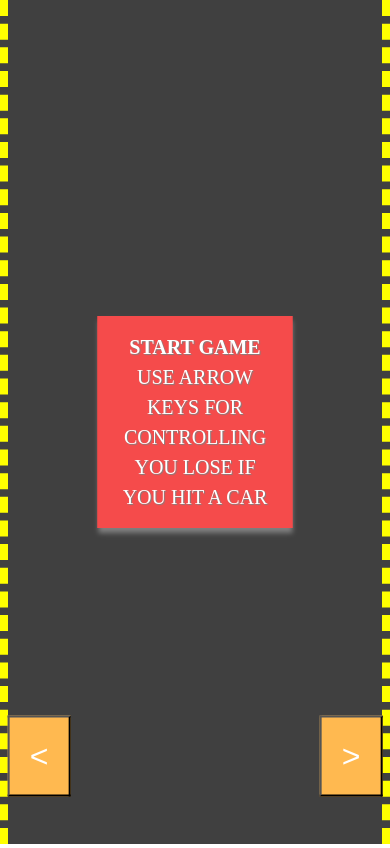
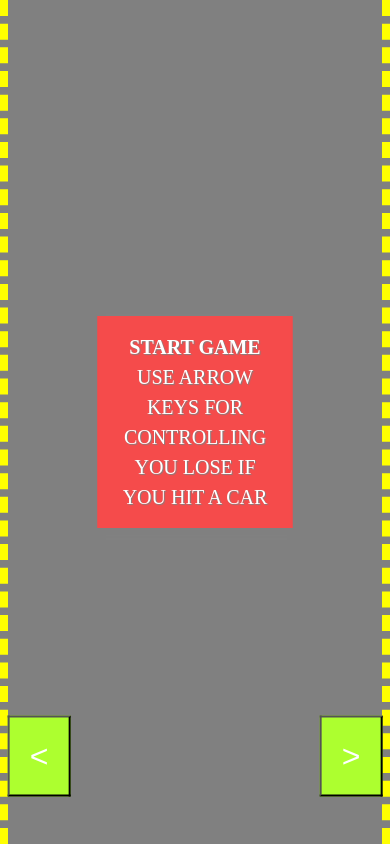
Before and after one commit to anantgarg30/Car-Racing-Game, a PHP site: page / in a window 390 px wide. Run offline with PHP 8.4, Linux system fonts and the light colour scheme.

Commit message:
Update style.css

```diff
--- a/style.css
+++ b/style.css
@@ -6,6 +6,7 @@
 .carGame{
     width:100vw;
     height:100vh;
+    background-color: black;
 }
 .hide{
     display:none;
@@ -23,7 +24,7 @@
     background-color: rgba(25, 0, 255, 0.75);
 }
 .gameArea{
-    background-color: rgba(0, 0, 0, 0.75);
+    background-color: grey;
     width:400px;
     height:100vh;
     margin:auto;
@@ -114,7 +115,7 @@ left:10%;
         left:50%;
         top:80%;
         transform: translate(-50%,50%);
-        background-color: rgb(255, 185, 80);
+        background-color: greenyellow;
         color:white;
         padding:10px;
         font-size:2rem;
```
